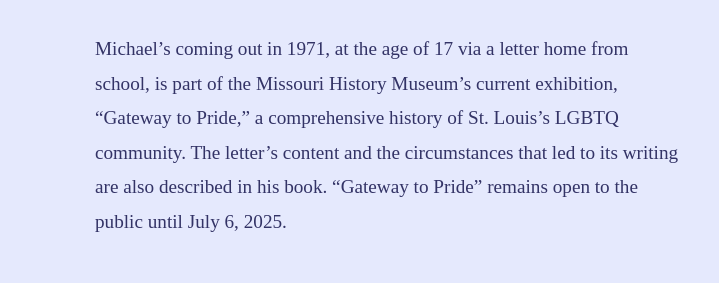
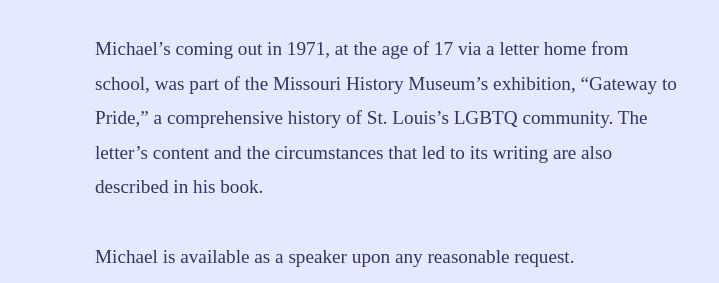
Before and after one commit to jiparker/shepley, a plain HTML site: page biography.html in a window 1280 px wide. Shown: the part 431-714 px from the top of the page, 561-1280 px from the left. Drawn offline with Linux system fonts and the light colour scheme.

Commit message:
removed outdated copy

```diff
--- a/biography.html
+++ b/biography.html
@@ -43,11 +43,10 @@
           /> -->
           <p>
             Michael’s coming out in 1971, at the age of 17 via a letter home
-            from school, is part of the Missouri History Museum’s current
-            exhibition, “Gateway to Pride,” a comprehensive history of St.
-            Louis’s LGBTQ community. The letter’s content and the circumstances
-            that led to its writing are also described in his book. “Gateway to
-            Pride” remains open to the public until July 6, 2025.
+            from school, was part of the Missouri History Museum’s exhibition,
+            “Gateway to Pride,” a comprehensive history of St. Louis’s LGBTQ
+            community. The letter’s content and the circumstances that led to
+            its writing are also described in his book.
           </p>
           <p>Michael is available as a speaker upon any reasonable request.</p>
         </section>
```
